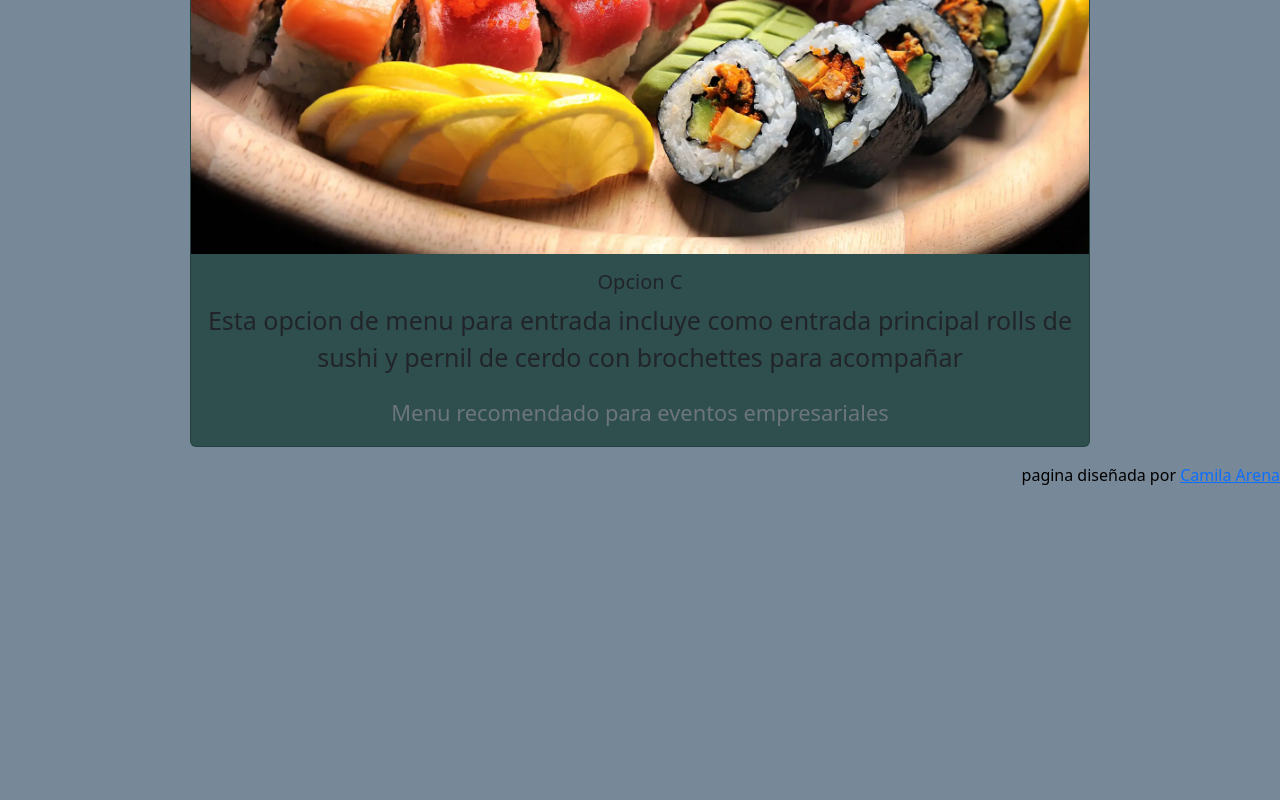
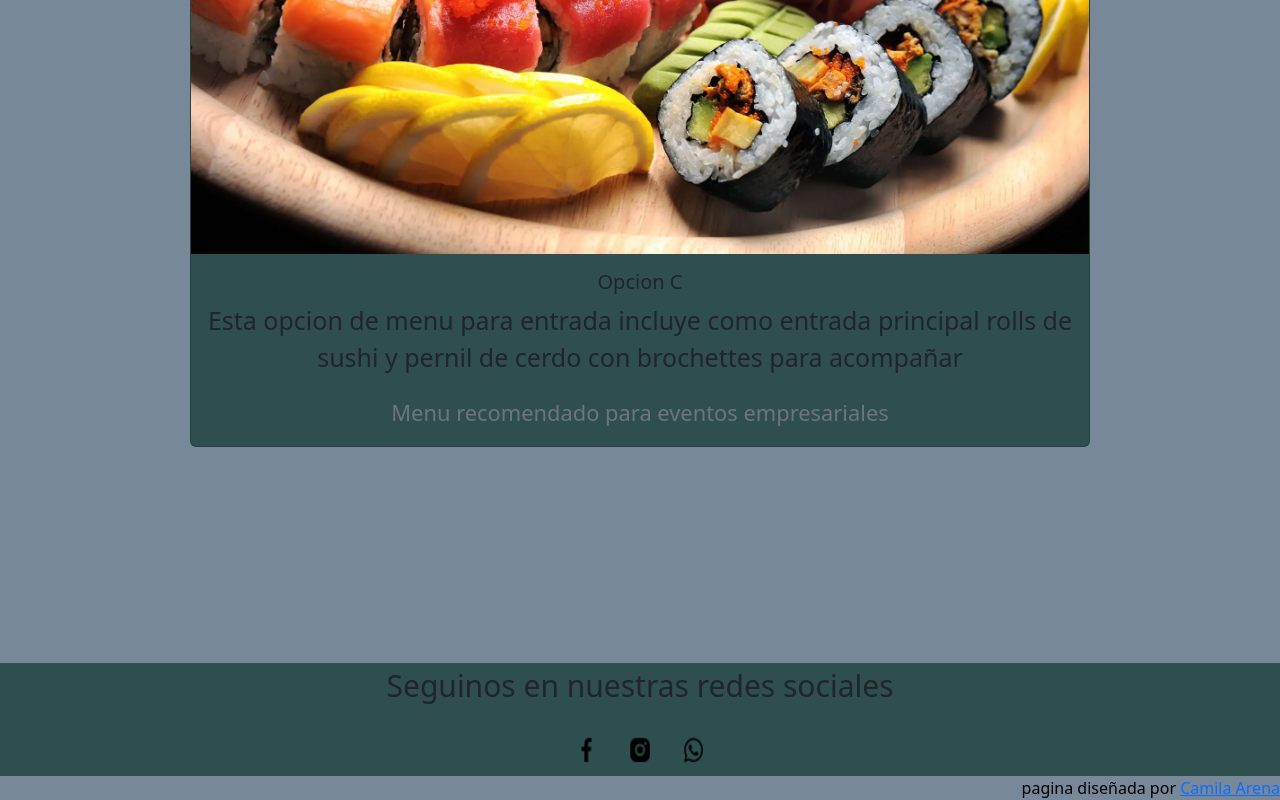
Before and after one commit to belchus/ArenaCamila-Catering2, a website: page pages/entrada.html in a window 1280 px wide. Shown: the part 2398-3198 px from the top of the page. Before the commit the page ends 2885 px from the top, so only its background shows below. Drawn offline with nearby package versions, Linux system fonts and the light colour scheme.

Commit message:
cambios en las secciones

```diff
--- a/pages/entrada.html
+++ b/pages/entrada.html
@@ -100,6 +100,14 @@
         </div>
         </div>
     </main>
+    <div class="iconos">
+      <p>
+        Seguinos en nuestras redes sociales
+      </p>
+      <img class="icono" src="../img/bxl-facebook.png" alt="">
+      <img class="icono" src="../img/bxl-instagram-alt.png" alt="">
+      <img class="icono" src="../img/bxl-whatsapp.png" alt="">
+    </div>
     <footer class="row">
       <div col-12>
         pagina diseñada por <a href="https://www.instagram.com/nomarvelnolife" target="_blank">Camila Arena</a>
```
Also changed, not shown: pages/galeria.html (+8 -0 lines), pages/postre.html (+8 -0 lines), pages/sobrenosotros.html (+8 -1 lines).
